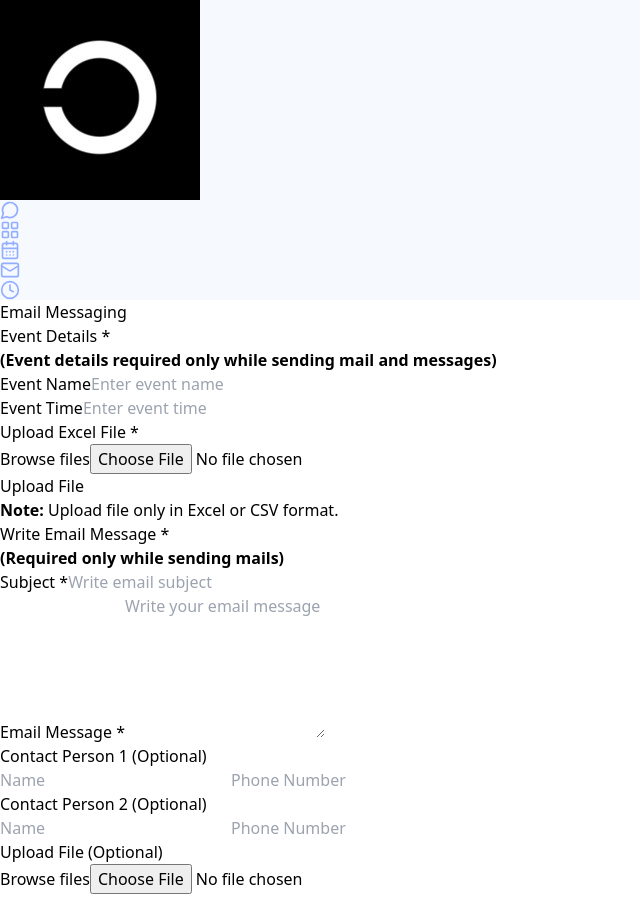
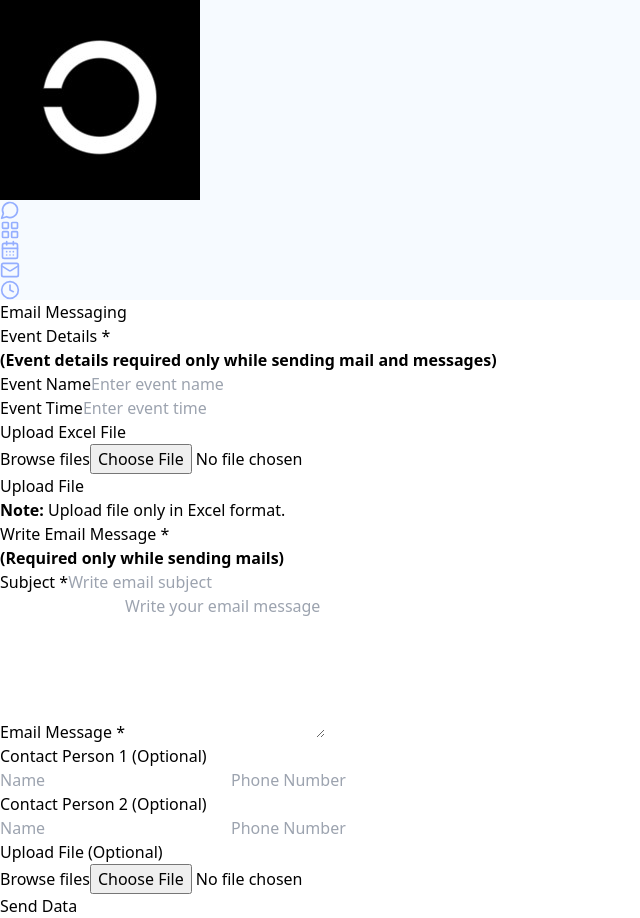
Before and after one commit to Rajatt09/Admin-Portal, a React (Vite) app in the folder Client/: page /emailmessage in a window 1280 px wide. Shown: the whole page, without its empty margins (0-640 px from the left). Before the commit the page ends 894 px from the top, so only its background shows below. Built offline with nearby package versions, Linux system fonts and the light colour scheme.

Commit message:
fix : erros in gmail message and done upto send data

```diff
--- a/Client/src/pages/EmailMessage/EmailMessage.jsx
+++ b/Client/src/pages/EmailMessage/EmailMessage.jsx
@@ -1,16 +1,13 @@
 import { useState, useEffect, useRef } from "react";
 import axios from "axios";
 import Navbar from "../../components/Navbar/Navbar";
+import { toast } from "react-hot-toast";
 const EmailMessage = () => {
 	const [excelFile, setExcelFile] = useState(null);
-	const [fileData, setFileData] = useState([]);
-	const [loading, setLoading] = useState(false);
-
 	const [eventDetail, setEventDetail] = useState({
 		name: "",
 		date: "",
 	});
-
 	const [mailMessage, setmailMessage] = useState({
 		subject: "",
 		message: "",
@@ -31,24 +28,23 @@ const EmailMessage = () => {
 			message: "",
 		},
 		uploadfile: "",
-		eventdetail: {
+		eventDetail: {
 			eventname: "",
 			eventdate: "",
 		},
 	});
-
 	const handleMailFileChange = (e) => {
 		const file = e.target.files[0];
 		setmailMessage({ ...mailMessage, fileData: file });
+		toast.success("File selected successfully");
 	};
-
 	const handlePersonChange = (person, field, value) => {
 		setmailMessage({
 			...mailMessage,
 			[person]: { ...mailMessage[person], [field]: value },
 		});
 	};
-	const sendEmails = async () => {
+	const sendingData = async () => {
 		// setLoading(true);
 		setShowError({
 			message: "",
@@ -57,27 +53,29 @@ const EmailMessage = () => {
 				message: "",
 			},
 			uploadfile: "",
-			eventdetail: {
+			eventDetail: {
 				eventname: "",
 				eventdate: "",
 			},
 		});
 
-		if (eventdetail.name == "") {
+		if (eventDetail.name == "") {
+			toast.error("Please fill the event name.");
 			setShowError((prevData) => ({
 				...prevData,
 				eventdetail: {
-					...prevData.eventdetail,
+					...prevData.eventDetail,
 					eventname: "Please fill the event name.",
 				},
 			}));
 
 			return;
-		} else if (eventdetail.date == "") {
+		} else if (eventDetail.date == "") {
+			toast.error("Please fill the event time.");
 			setShowError((prevData) => ({
 				...prevData,
 				eventdetail: {
-					...prevData.eventdetail,
+					...prevData.eventDetail,
 					eventdate: "Please fill the event time.",
 				},
 			}));
@@ -85,6 +83,7 @@ const EmailMessage = () => {
 		}
 
 		if (mailMessage.subject == "") {
+			toast.error("Please provide subject.");
 			setShowError((prevData) => ({
 				...prevData,
 				mail: {
@@ -95,6 +94,7 @@ const EmailMessage = () => {
 
 			return;
 		} else if (mailMessage.message == "") {
+			toast.error("Please provide message.");
 			setShowError((prevData) => ({
 				...prevData,
 				mail: {
@@ -104,18 +104,50 @@ const EmailMessage = () => {
 			}));
 			return;
 		}
+		// after clicking on send data button
+
+		console.log("Data to be sent:", {
+			eventDetail,
+			mailMessage,
+			excelFile,
+		});
+
+		toast.success("Email sent successfully");
+			// if there is no error and data send sucessfully then empty the fields
+			setEventDetail({
+				name: "",
+				date: "",
+			});
+			setmailMessage({
+				subject: "",
+				message: "",
+				person1: {
+					name: "",
+					phone: "",
+				},
+				person2: {
+					name: "",
+					phone: "",
+				},
+
+				fileData: "",
+			});
 	};
 	const handleFileChange = (e) => {
 		const file = e.target.files[0];
 		console.log("Selected file:", file);
 		if (file) {
-			setExcelFile(file);
+			if (["xlsx", "xls", "csv"].includes(fileType)) {
+				setExcelFile(file);
+				toast.success("Excel file selected successfully");
+			} else {
+				toast.error("Please select only Excel or CSV files");
+			}
 		}
 	};
-
 	const uploadFile = async () => {
 		if (!excelFile) {
-			alert("Please select a file first.");
+			toast.error("Please select a file to upload");
 			return;
 		}
 
@@ -145,9 +177,11 @@ const EmailMessage = () => {
 				{/* Side Navbar */}
 				<Navbar />
 				<div className="flex flex-col gap-6 p-6 w-full ml-[120px]">
-					{/* Event Details Section */}
-                    <h2 className="text-center font-bold text-4xl">Email Messaging</h2>
+					<h2 className="text-center font-bold text-4xl">
+						Email Messaging
+					</h2>
 					<div className="w-full flex flex-row gap-12 bg-white shadow-md rounded-lg p-6">
+						{/* Event Details Section */}
 						<div className="w-full bg-white shadow-md rounded-lg p-6">
 							<h3 className="text-lg font-bold text-gray-800 mb-2">
 								Event Details{" "}
@@ -180,9 +214,9 @@ const EmailMessage = () => {
 										}
 										className="mt-1 py-2 px-3 block w-full rounded-md border-gray-300 shadow-sm focus:border-blue-500 focus:ring-blue-500 sm:text-sm placeholder-gray-400"
 									/>
-									{showError.eventdetail.eventname && (
+									{showError.eventDetail.eventname && (
 										<p className="text-sm text-red-500 mt-1">
-											{showError.eventdetail.eventname}
+											{showError.eventDetail.eventname}
 										</p>
 									)}
 								</div>
@@ -206,9 +240,9 @@ const EmailMessage = () => {
 										}
 										className="mt-1 py-2 px-3 block w-full rounded-md border-gray-300 shadow-sm focus:border-blue-500 focus:ring-blue-500 sm:text-sm placeholder-gray-400"
 									/>
-									{showError.eventdetail.eventdate && (
+									{showError.eventDetail.eventdate && (
 										<p className="text-sm text-red-500 mt-1">
-											{showError.eventdetail.eventdate}
+											{showError.eventDetail.eventdate}
 										</p>
 									)}
 								</div>
@@ -219,7 +253,6 @@ const EmailMessage = () => {
 						<div className="w-full bg-white shadow-md rounded-lg p-6">
 							<h3 className="text-xl font-semibold mb-4">
 								Upload Excel File{" "}
-								<span className="text-red-500">*</span>
 							</h3>
 							<div className="border-dashed border-2 border-blue-400 p-6 text-center rounded-lg bg-blue-50">
 								<label
@@ -250,7 +283,7 @@ const EmailMessage = () => {
 
 							<p className="mt-4 text-gray-600 text-sm">
 								<strong>Note:</strong> Upload file only in Excel
-								or CSV format.
+								format.
 							</p>
 						</div>
 					</div>
@@ -279,18 +312,13 @@ const EmailMessage = () => {
 									placeholder="Write email subject"
 									value={mailMessage.subject}
 									onChange={(e) =>
-										setMailMessage((prev) => ({
+										setmailMessage((prev) => ({
 											...prev,
 											subject: e.target.value,
 										}))
 									}
 									className="mt-1 block w-full rounded-md border-gray-300 shadow-sm focus:border-blue-500 focus:ring-blue-500 sm:text-sm px-4 py-2"
 								/>
-								{showError.mail.subject && (
-									<p className="text-sm text-red-500 mt-2">
-										{showError.mail.subject}
-									</p>
-								)}
 							</div>
 
 							<div className="mb-6">
@@ -307,18 +335,13 @@ const EmailMessage = () => {
 									placeholder="Write your email message"
 									value={mailMessage.message}
 									onChange={(e) =>
-										setMailMessage((prev) => ({
+										setmailMessage((prev) => ({
 											...prev,
 											message: e.target.value,
 										}))
 									}
 									className="mt-1 block w-full rounded-md border-gray-300 shadow-sm focus:border-blue-500 focus:ring-blue-500 sm:text-sm resize-none px-4 py-2"
 								/>
-								{showError.mail.message && (
-									<p className="text-sm text-red-500 mt-2">
-										{showError.mail.message}
-									</p>
-								)}
 							</div>
 
 							{["person1", "person2"].map((personKey, index) => (
@@ -385,6 +408,16 @@ const EmailMessage = () => {
 					</div>
 				</div>
 			</div>
+
+			{/* Send Data Button */}
+			<div className="flex justify-end mx-10 my-8">
+				<button
+					onClick={sendingData}
+					className="bg-blue-600 hover:bg-blue-700 flex flex-row  text-white px-4 py-2 rounded-md shadow-md"
+				>
+					Send Data
+				</button>
+			</div>
 		</>
 	);
 };
```
